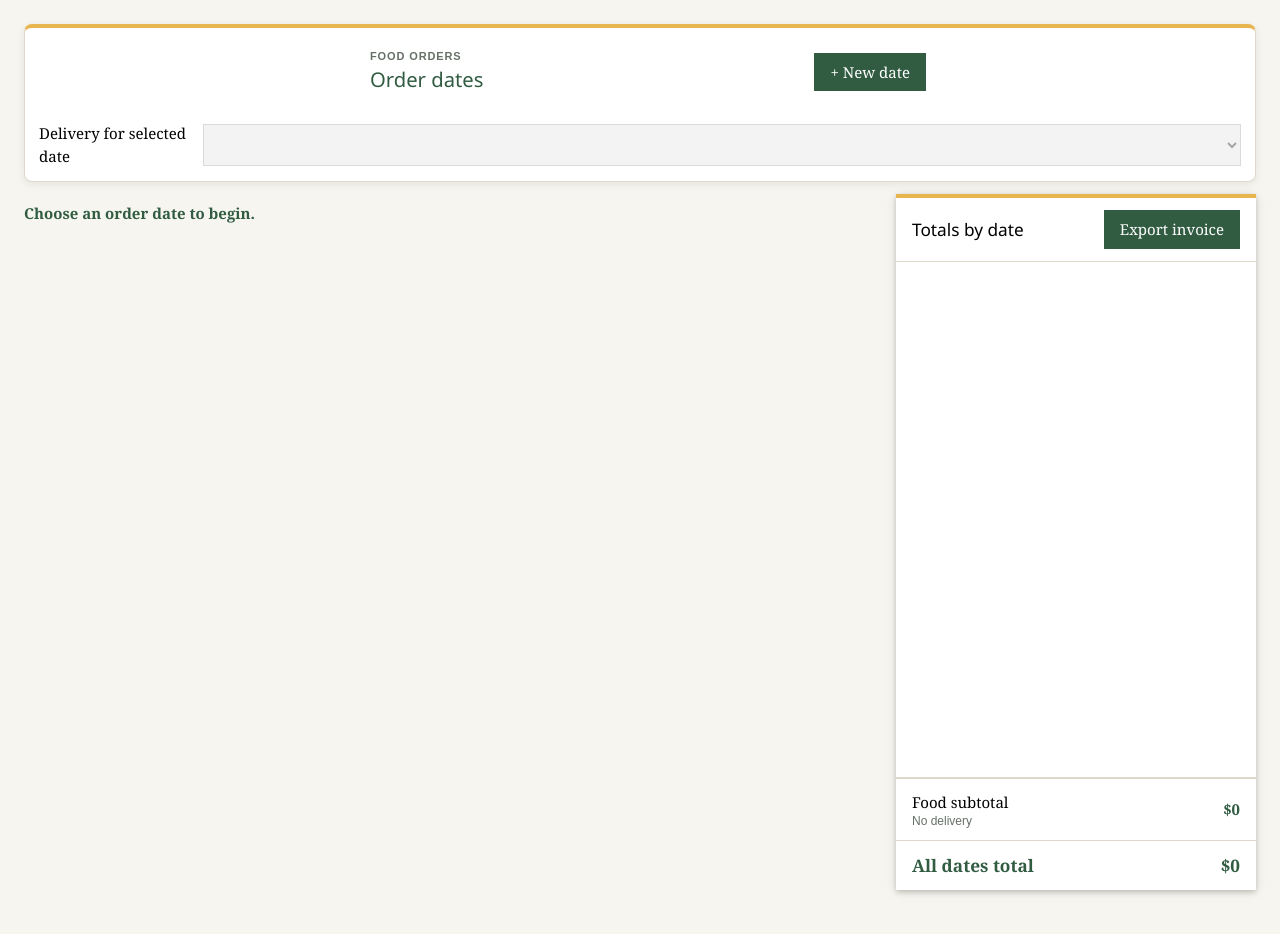
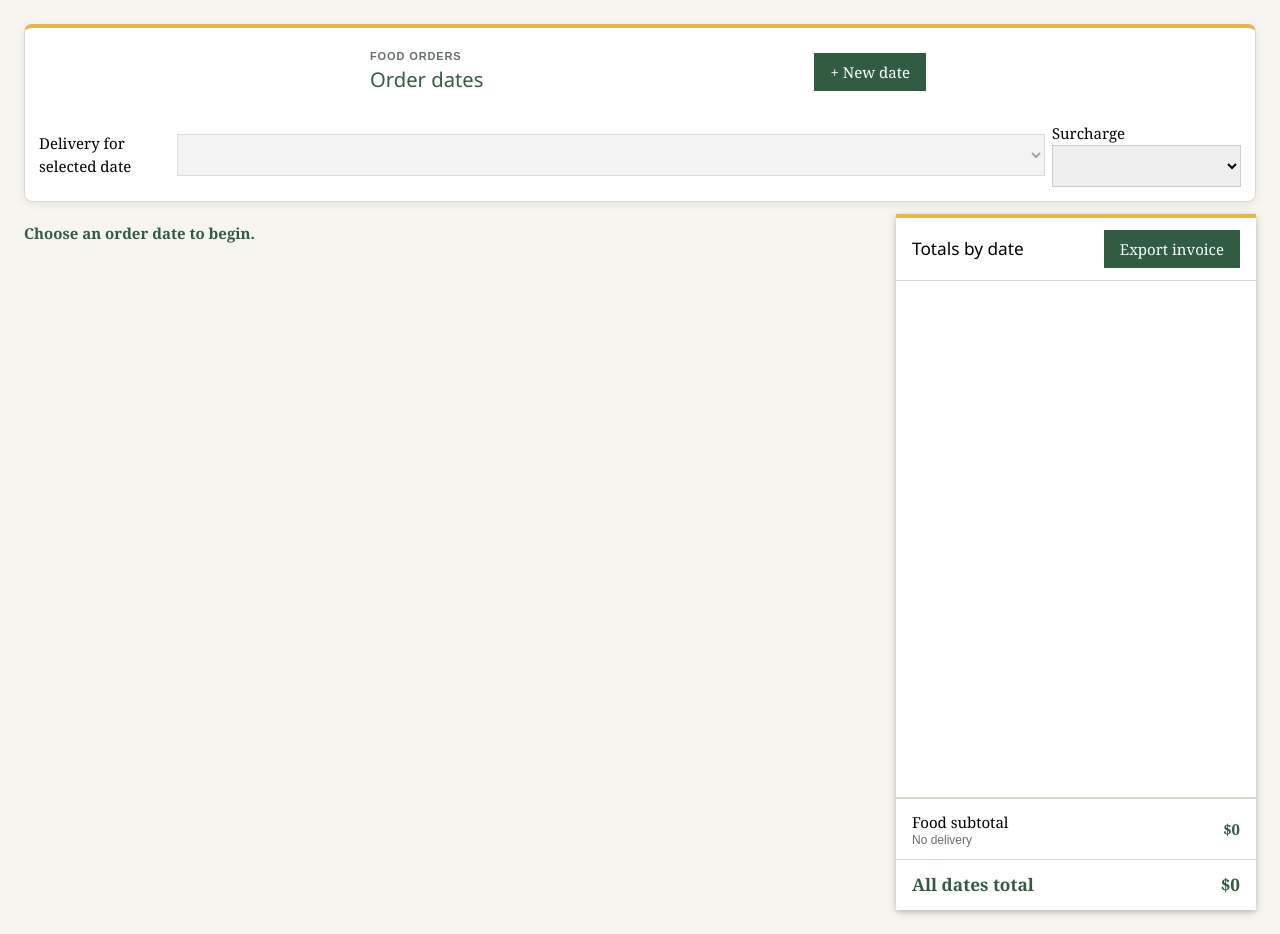
Before and after one commit to chabadrockies/food-tool, a plain HTML site: page index.html in a window 1280 px wide. Drawn offline with nearby package versions, Linux system fonts and the light colour scheme.

Commit message:
added surcharge element in html

```diff
--- a/index.html
+++ b/index.html
@@ -21,6 +21,8 @@
 			<div id="date-list" class="date-list w3-row-padding" aria-label="Current order dates"></div>
 			<label class="active-delivery-control" for="active-delivery"><span id="active-delivery-label">Delivery for selected date</span>
 				<select id="active-delivery" class="w3-select w3-border"></select>
+			<label class="surcharge" for="surcharge"><span id="surcharge-label">Surcharge</span>
+				<select id="surcharge" class="w3-select w3-border"></select>
 			</label>
 			<input id="date-picker" class="date-picker" type="date" aria-label="Choose order date" tabindex="-1"> </header>
 		<div class="app-layout">
```
